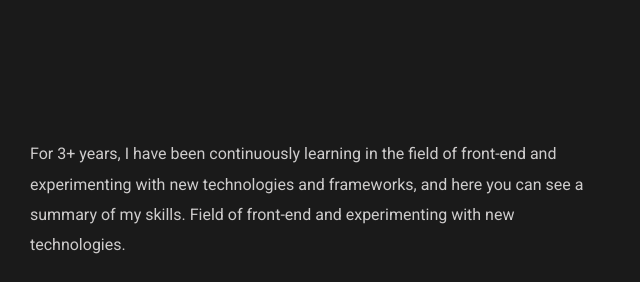
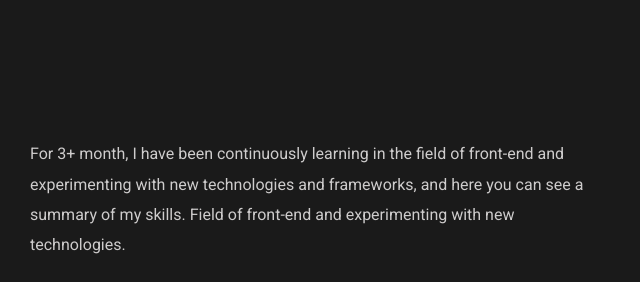
Before and after one commit to Zayyzz/itw2023_project1_233040019, a plain HTML site: page itw2023_project1_233040019(portopolio)/index.html in a window 1280 px wide. Shown: the part 2220-2502 px from the top of the page, 634-1274 px from the left. Drawn offline with Linux system fonts and the light colour scheme.

Commit message:
Mengubah index.html

```diff
--- a/itw2023_project1_233040019(portopolio)/index.html
+++ b/itw2023_project1_233040019(portopolio)/index.html
@@ -186,7 +186,7 @@
 
           <div class="skills-right">
             <p>
-              For 3+ years, I have been continuously learning in the field of
+              For 3+ month, I have been continuously learning in the field of
               front-end and experimenting with new technologies and frameworks,
               and here you can see a summary of my skills. Field of front-end
               and experimenting with new technologies.
```
